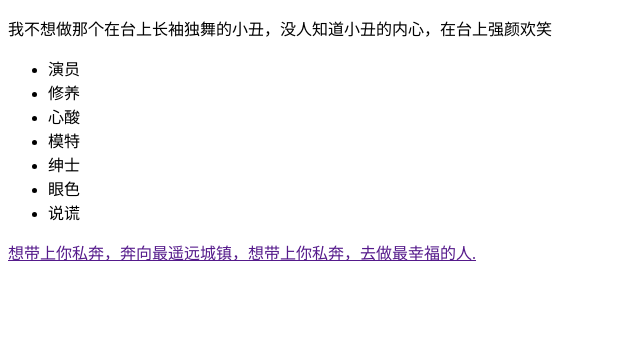
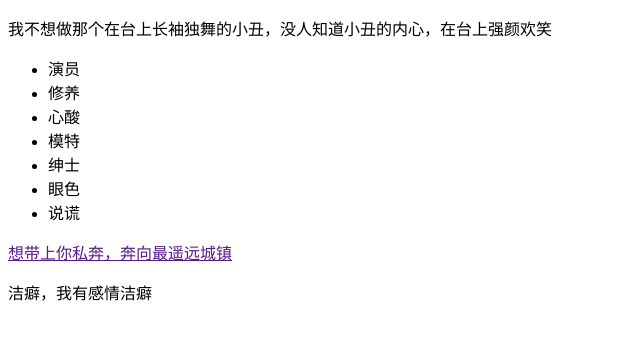
Before and after one commit to flyceibo/ceibo, a plain HTML site: page githubtest.html in a window 1280 px wide. Shown: the whole page, without its empty margins (0-640 px from the left). Drawn offline with Linux system fonts and the light colour scheme.

Commit message:
增加了洁癖

```diff
--- a/githubtest.html
+++ b/githubtest.html
@@ -15,6 +15,7 @@
 			<li>眼色</li>
 			<li>说谎</li>
 		</ul>
-		<a href="">想带上你私奔，奔向最遥远城镇，想带上你私奔，去做最幸福的人.</a>
+		<a href="">想带上你私奔，奔向最遥远城镇</a>
+		<p>洁癖，我有感情洁癖</p>
 	</body>
 </html>
```
